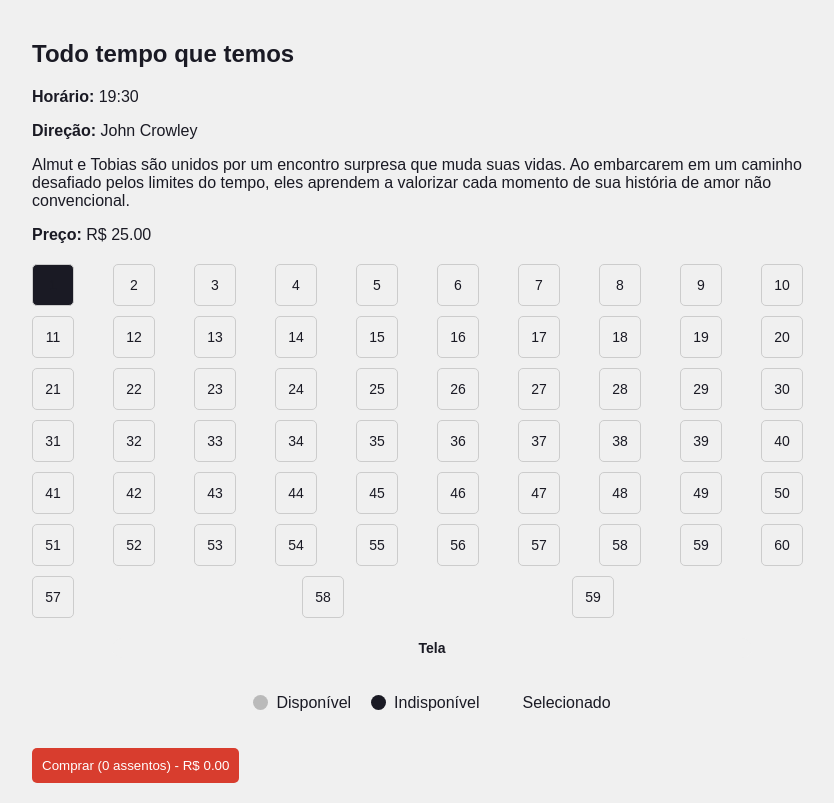
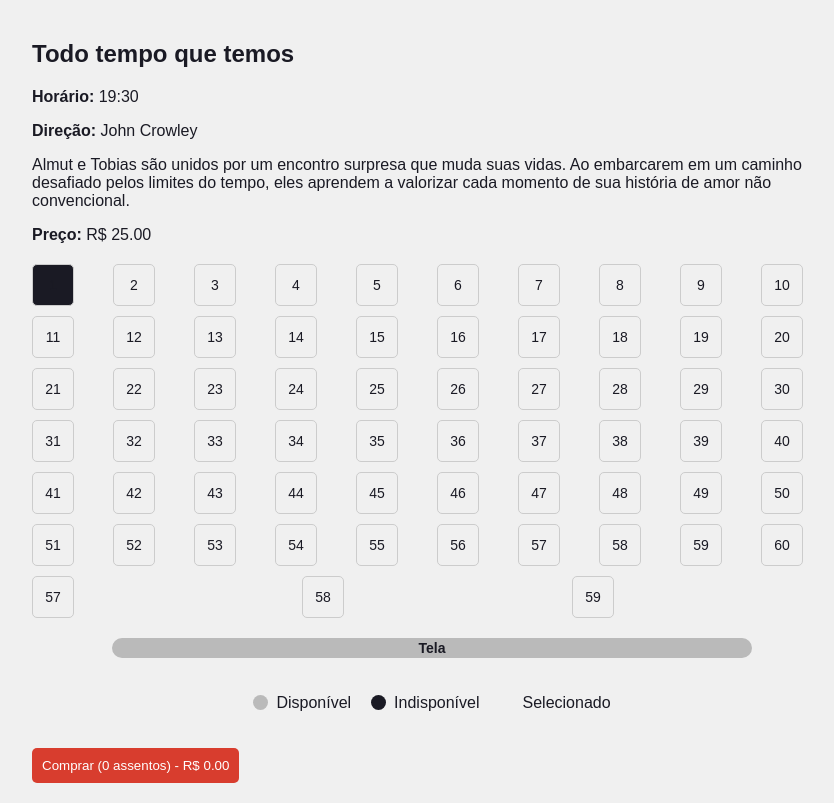
Before and after one commit to Balbachan/POC06, a Next.js app: page / in a window 1280 px wide. Shown: the whole page, without its empty margins (208-1042 px from the left). Built offline with nearby package versions, Linux system fonts and the light colour scheme.

Commit message:
Arrumar a cor da Tela

```diff
--- a/src/app/page.module.css
+++ b/src/app/page.module.css
@@ -64,7 +64,7 @@
 .tela {
   width: 80%;
   height: 20px;
-  background-color: var(--background-color);
+  background-color: var(--available);
   border-radius: 10px;
   margin: 20px auto;
   text-align: center;
```
